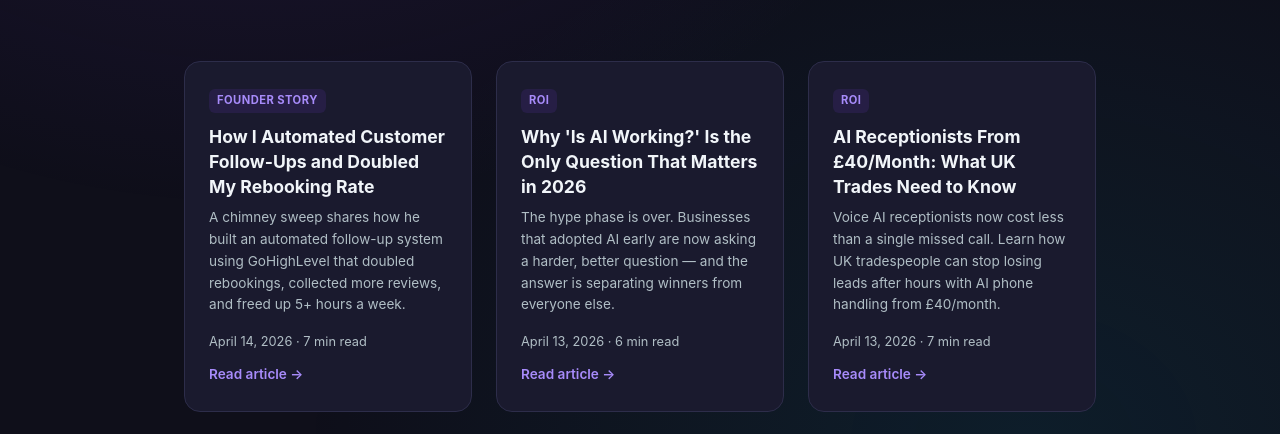
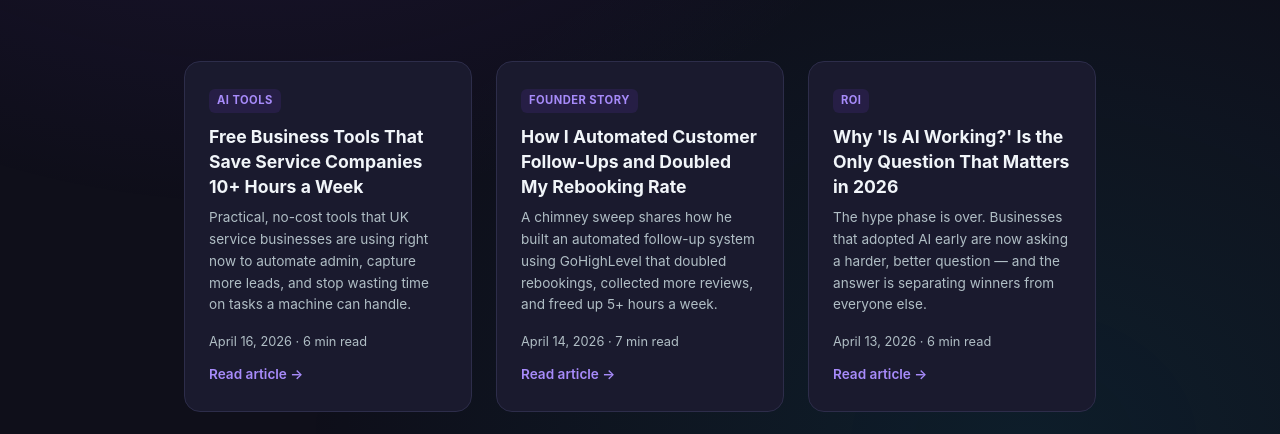
Before and after one commit to someshds/aifa-review-booster, a plain HTML site: page blog/index.html in a window 1280 px wide. Shown: the part 356-790 px from the top of the page. Drawn offline with Linux system fonts and the light colour scheme; a script that the page names is missing.

Commit message:
Update blog index: add Free Business Tools post card

```diff
--- a/blog/index.html
+++ b/blog/index.html
@@ -88,6 +88,16 @@
 </div>
 
 <div class="blog-grid">
+  <a href="/blog/free-business-tools-save-10-hours-week.html" class="blog-card">
+    <div class="blog-content">
+      <span class="blog-tag">AI Tools</span>
+      <div class="blog-title">Free Business Tools That Save Service Companies 10+ Hours a Week</div>
+      <div class="blog-excerpt">Practical, no-cost tools that UK service businesses are using right now to automate admin, capture more leads, and stop wasting time on tasks a machine can handle.</div>
+      <div class="blog-meta">April 16, 2026 &middot; 6 min read</div>
+      <div class="read-more">Read article &#8594;</div>
+    </div>
+  </a>
+
   <a href="/blog/automated-customer-followups-doubled-rebooking-rate.html" class="blog-card">
     <div class="blog-content">
       <span class="blog-tag">Founder Story</span>
```
